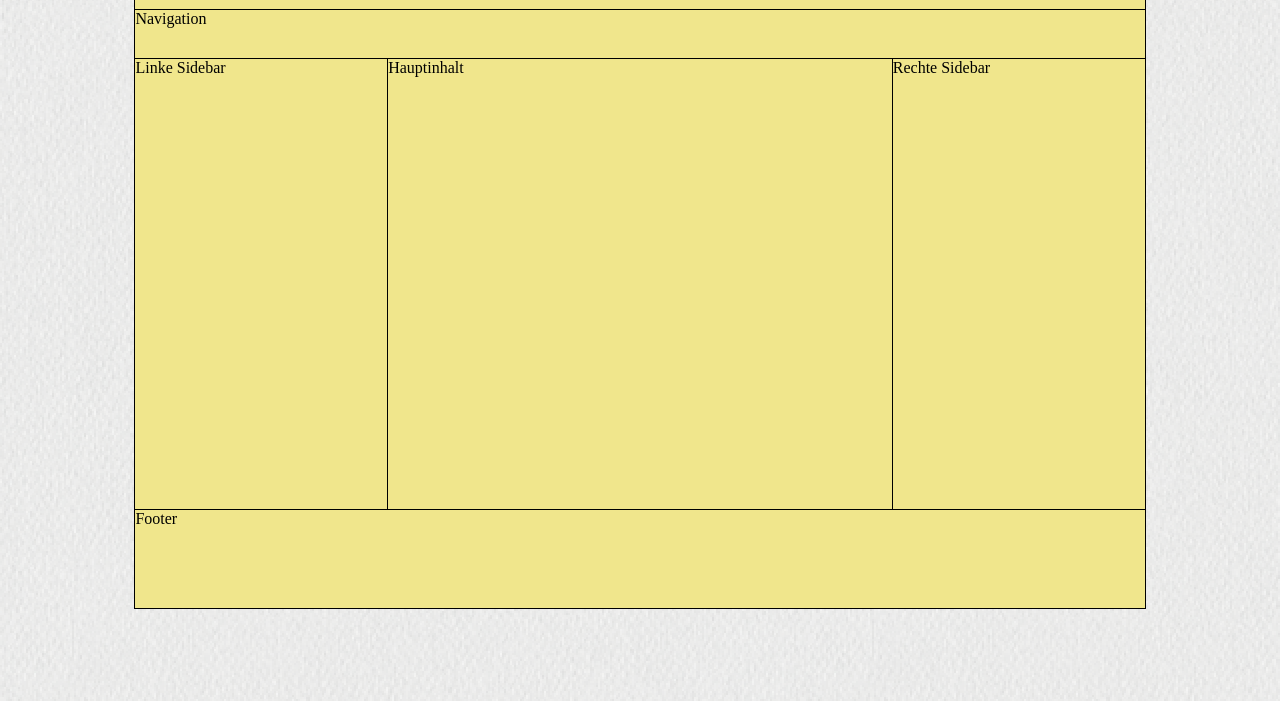
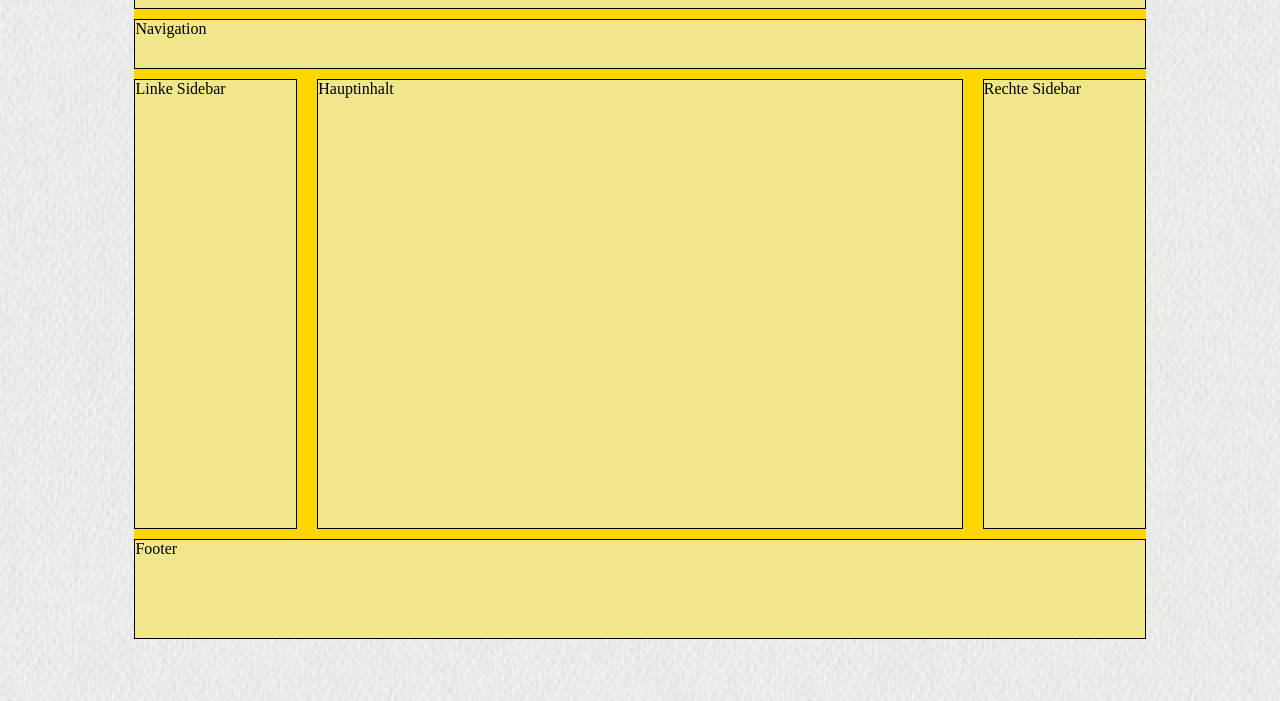
Before and after one commit to Daniel1971/cats, a plain HTML site: page index.html in a window 1280 px wide. Shown: the part 99-800 px from the top of the page. Drawn offline with Linux system fonts and the light colour scheme; a web font is replaced by a local one.

Commit message:
Abstände zwischen den einzelnen Bereichen erfass und Rahmen wo nötig ergänzt

```diff
--- a/style.css
+++ b/style.css
@@ -27,6 +27,7 @@ header {
     border-left: 1px solid black;
     border-right: 1px solid black;
     background-color: khaki;
+    border-bottom: 1px solid black;
 }
 
 nav {
@@ -37,6 +38,8 @@ nav {
     border-left: 1px solid black;
     border-right: 1px solid black;
     background-color: khaki;
+    margin-top: 10px;
+    margin-bottom: 10px;
 }
 
 #sidebar1 {
@@ -45,12 +48,17 @@ nav {
     border-right: 1px solid black;
     border-left: 1px solid black;
     background-color: khaki;
+    margin-right: 20px;
+    border-top: 1px solid black;
+    border-bottom: 1px solid black;
+
 }
 
 main {
-    flex: 2;
+    flex: 4;
     height: 450px;
     background-color: khaki;
+    border: 1px solid black;
 }
 
 #sidebar2 {
@@ -59,6 +67,9 @@ main {
     border-left: 1px solid black;
     border-right: 1px solid black;
     background-color: khaki;
+    margin-left: 20px;
+    border-top: 1px solid black;
+    border-bottom: 1px solid black;
 }
 
 footer {
@@ -69,6 +80,7 @@ footer {
     border-left: 1px solid black;
     border-right: 1px solid black;
     background-color: khaki;
+    margin-top: 10px;
 }
 
 h1 {
```
